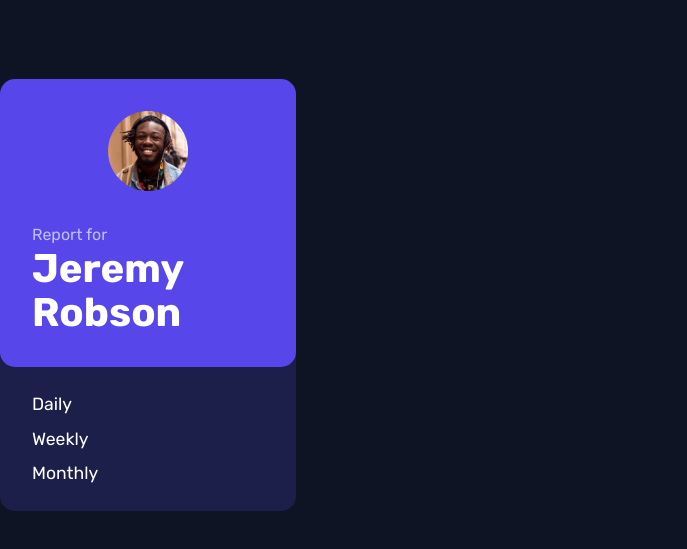
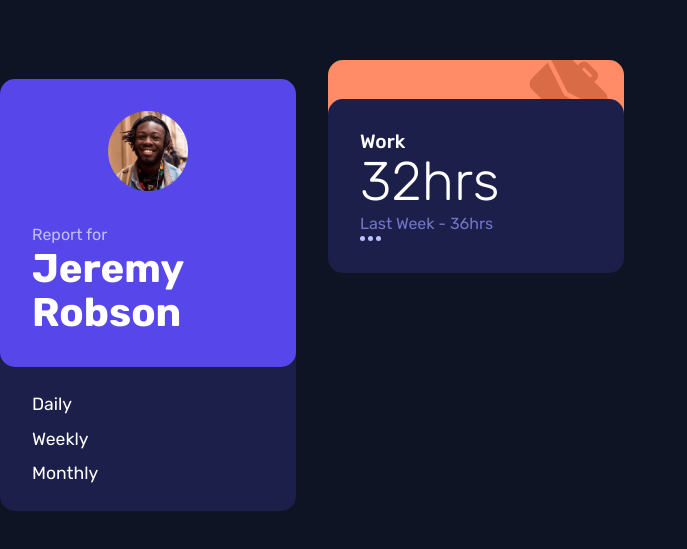
Before and after one commit to wideirp/time-tracking-dashboard, a plain HTML site: page index.html in a window 1280 px wide. Shown: the part 105-654 px from the top of the page, without its empty margins (0-687 px from the left). Drawn offline with Linux system fonts and the light colour scheme.

Commit message:
Add activity component with tab

```diff
--- a/index.html
+++ b/index.html
@@ -33,6 +33,22 @@
           <div class="user__stitch"></div>
         </nav>
       </article>
+
+      <article class="activity">
+        <div class="activity__tab work">
+          <figure>
+            <img src="src/images/icon-work.svg" alt="work" />
+          </figure>
+        </div>
+        <section class="activity__info wrapper">
+          <h4 class="activity__info--type">Work</h4>
+          <h2 class="activity__info--time">32hrs</h2>
+          <p class="activity__info--last-week">Last Week - 36hrs</p>
+          <a href="" class="activity__info--ellipsis">
+            <img src="src/images/icon-ellipsis.svg" alt="ellipsis" />
+          </a>
+        </section>
+      </article>
     </main>
   </body>
 </html>
--- a/src/sass/_block.sass
+++ b/src/sass/_block.sass
@@ -47,3 +47,33 @@
       left: 0
       top: -1rem
       background: $clr-neutral-700
+
+.activity
+  position: relative
+  .activity__tab
+    position: absolute
+    width: 100%
+    height: 78px
+    top: $tab-height
+    z-index: -1
+    display: flex
+    justify-content: flex-end
+    overflow: hidden
+    figure
+      margin: -0.5rem 1rem 0 0
+
+  .work
+    background: $clr-primary-work
+    border-radius: 15px
+  .activity__info
+    background: $clr-neutral-700
+    margin-top: calc($tab-height * -1)
+    .activity__info--type
+      font-size: 1.2rem
+      font-weight: 500
+    .activity__info--time
+      font-size: clamp(2rem, calc(1rem + 3vw), 3.5rem)
+      font-weight: 200
+    .activity__info--last-week
+      font-size: 1rem
+      color: $clr-neutral-400
--- a/src/sass/_global.sass
+++ b/src/sass/_global.sass
@@ -11,8 +11,7 @@ body
   align-items: center
   margin: 0
 
-h1,
-p
+h1,h2,h3,h4,h5,h6,p
   margin: 0
 
 ul
--- a/src/sass/_variables.sass
+++ b/src/sass/_variables.sass
@@ -12,3 +12,5 @@ $clr-neutral-400: hsl(235, 45%, 61%)
 $clr-neutral-200: hsl(236, 100%, 87%)
 
 $display-map: ("tablet": 30rem, "small": 48rem, "medium": 64rem, "large": 75rem)
+
+$tab-height: calc(-78px / 4)
```
Also changed, not shown: src/css/style.css, 1 other file.
